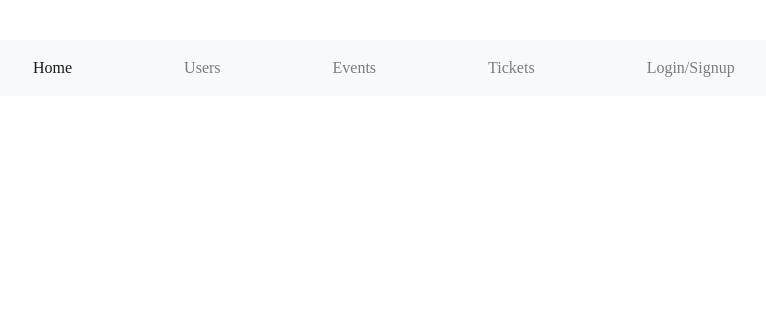
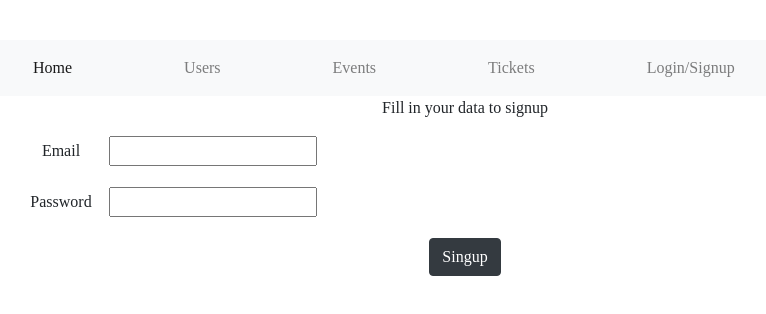
Before and after one commit to mandyrijntje/ticketapp-client, a React (Create React App) app: page /signup in a window 1280 px wide. Shown: the top 314 px of the page, without its empty margins (175-941 px from the left). Built offline with nearby package versions, Linux system fonts and the light colour scheme; what redux-localstore would draw is missing.

Commit message:
modified signup form and password fields

```diff
--- a/src/App.js
+++ b/src/App.js
@@ -2,6 +2,7 @@ import React from "react";
 import { Route } from "react-router-dom";
 
 import AuthPage from "./components/AuthPage"
+import SignupFormContainer from "./components/SignupFormContainer"
 import Navbar from "./components/Navbar";
 import "./App.css";
 
@@ -10,6 +11,7 @@ function App() {
     <div className="App">
       <Navbar />
       <Route exact path="/login" component={AuthPage} />
+      <Route exact path="/signup" component={SignupFormContainer} />
     </div>
   );
 }
--- a/src/components/LoginForm.js
+++ b/src/components/LoginForm.js
@@ -18,7 +18,7 @@ export default class LoginForm extends Component {
           <div className="form-group col-6">
             <label className="col-sm-2">Password</label>
             <input
-              type="text"
+              type="password"
               name="password"
               onChange={this.props.onChange}
               value={this.props.values.password}
--- a/src/components/SignupForm.js
+++ b/src/components/SignupForm.js
@@ -6,15 +6,6 @@ export default class SignupForm extends Component {
       <div>
         <p>Fill in your data to signup</p>
         <form onSubmit={this.props.onSubmit}>
-          <div className="form-group col-6">
-            <label className="col-sm-2">Name</label>
-            <input
-              type="text"
-              name="username"
-              onChange={this.props.onChange}
-              value={this.props.values.username}
-            />
-          </div>
           <div className="form-group col-6">
             <label className="col-sm-2">Email</label>
             <input
@@ -27,7 +18,7 @@ export default class SignupForm extends Component {
           <div className="form-group col-6">
             <label className="col-sm-2">Password</label>
             <input
-              type="text"
+              type="password"
               name="password"
               onChange={this.props.onChange}
               value={this.props.values.password}
--- a/src/components/SignupFormContainer.js
+++ b/src/components/SignupFormContainer.js
@@ -1,16 +1,15 @@
 import React from "react";
 import SignupForm from "./SignupForm";
 import { connect } from "react-redux";
-import { singup } from "../store/actions/user";
+import { signup } from "../store/actions/user";
 
 class SignupFormContainer extends React.Component {
-  state = { email: "", password: "", username: "" };
+  state = { email: "", password: "" };
   onSubmit = event => {
     event.preventDefault();
-    this.props.singup(
+    this.props.signup(
       this.state.email,
       this.state.password,
-      this.state.username,
       this.props.history
     );
   };
@@ -31,4 +30,4 @@ class SignupFormContainer extends React.Component {
     );
   }
 }
-export default connect(null, { singup })(SignupFormContainer);
+export default connect(null, { signup })(SignupFormContainer);
```
